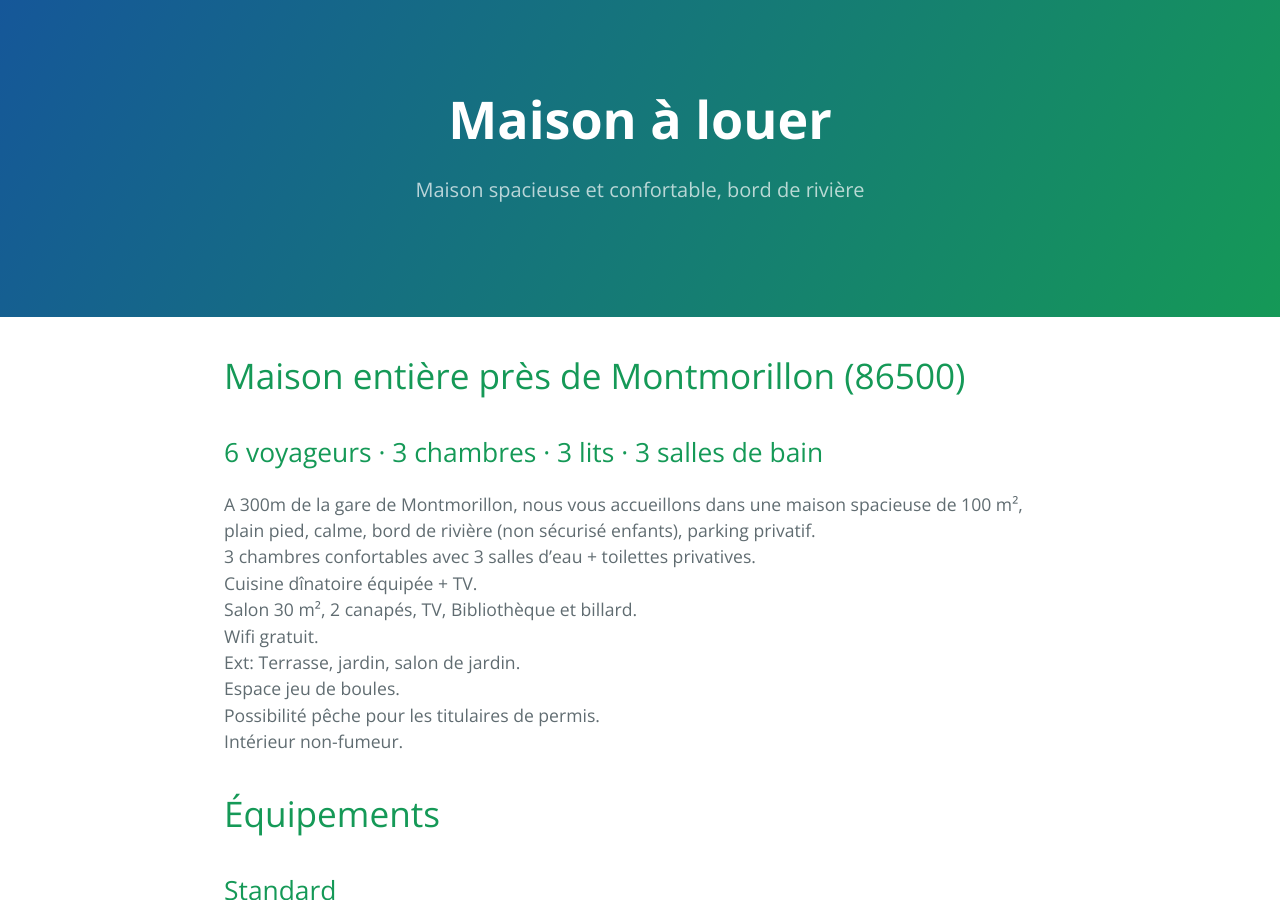
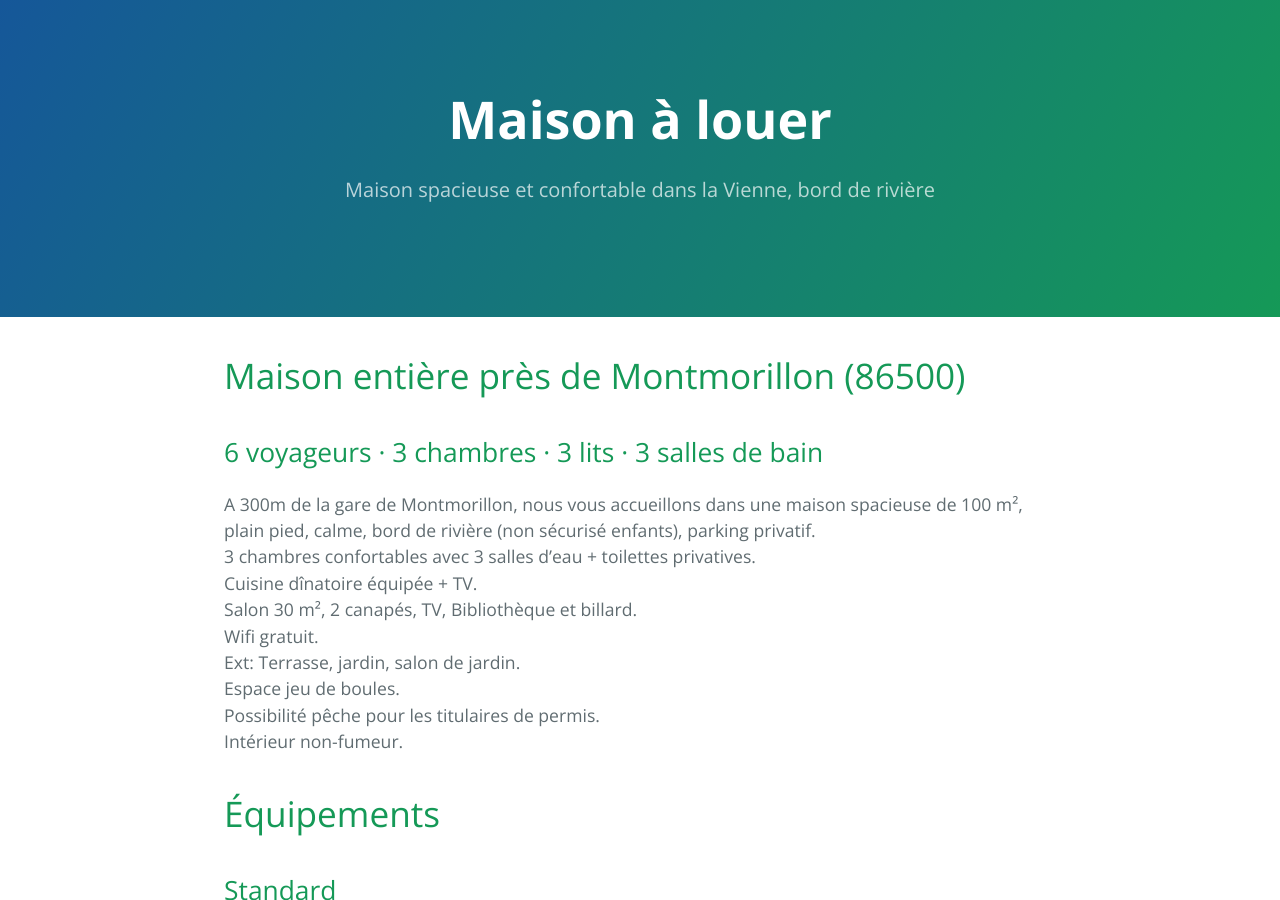
Before and after one commit to saulge/location, a Jekyll site: the page built from index.md, in a window 1280 px wide and 900 px high. Built offline with Jekyll 4.4.1, drawn with Linux system fonts in a browser that asks for light colours; our own code applies the rules of GitHub Pages for plain Markdown files.

Commit message:
fixed sub-title

```diff
--- a/_layouts/default.html
+++ b/_layouts/default.html
@@ -25,7 +25,7 @@
 
     <header class="page-header" role="banner">
       <h1 class="project-name">Maison &agrave; louer</h1>
-      <h2 class="project-tagline">Maison spacieuse et confortable, bord de rivi&egrave;re</h2>
+      <h2 class="project-tagline">Maison spacieuse et confortable dans la Vienne, bord de rivi&egrave;re</h2>
     </header>
 
     <main id="content" class="main-content" role="main">
```
